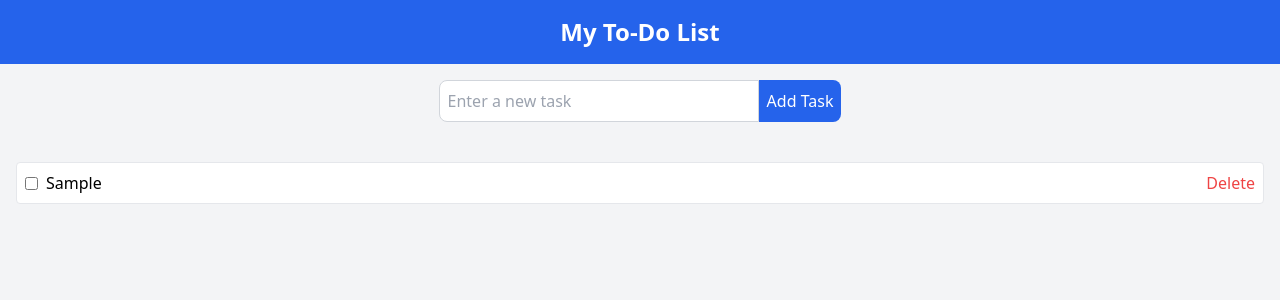
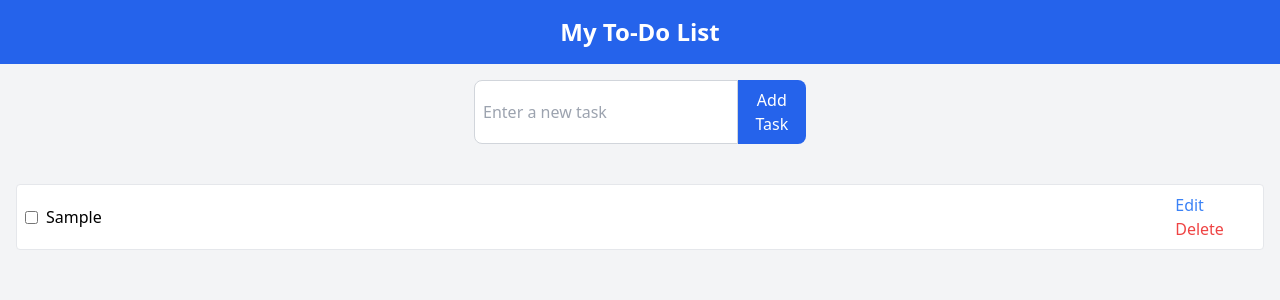
Before and after one commit to raphael-wrld/To-do-App, a React (Vite) app: page / in a window 1280 px wide. Both pictures are taken after typing "Sample" into the empty fields and a click on the button "Add Task". Shown: the top 300 px of the page. Built offline with nearby package versions, Linux system fonts and the light colour scheme.

Commit message:
"Refactor App, TaskInput, TaskItem, and TaskList components to add task editing functionality and input validation"

```diff
--- a/src/App.jsx
+++ b/src/App.jsx
@@ -1,4 +1,3 @@
-// App.jsx
 import React, { useState, useEffect } from 'react'
 import Header from './components/Header'
 import TaskInput from './components/TaskInput'
@@ -10,7 +9,6 @@ function App () {
     return storedTasks ? JSON.parse(storedTasks) : []
   })
 
-  // Save tasks to localStorage whenever the tasks state changes
   useEffect(() => {
     console.log('Saving tasks to localStorage:', tasks)
     localStorage.setItem('tasks', JSON.stringify(tasks))
@@ -41,6 +39,12 @@ function App () {
     setTasks(tasks.filter(task => task.id !== id))
   }
 
+  const updateTask = (id, newText) => {
+    setTasks(
+      tasks.map(task => (task.id === id ? { ...task, text: newText } : task))
+    )
+  }
+
   return (
     <div className='min-h-screen bg-gray-100'>
       <Header />
@@ -49,6 +53,7 @@ function App () {
         tasks={tasks}
         toggleComplete={toggleComplete}
         deleteTask={deleteTask}
+        updateTask={updateTask}
       />
     </div>
   )
--- a/src/components/TaskInput.jsx
+++ b/src/components/TaskInput.jsx
@@ -2,30 +2,40 @@
 import React, { useState } from 'react';
 
 function TaskInput({ addTask }) {
-  const [task, setTask] = useState('');
+    const [task, setTask] = useState('');
+    const [error, setError] = useState(null)
 
   const handleSubmit = (e) => {
     e.preventDefault();
     if (task.trim()) {
       addTask(task);
-      setTask('');  // Clear the input field
+        setTask('');  // Clear the input field
+           setError(null);  // Clear error
+    } else {
+      setError('Task cannot be empty');
     }
   };
 
   return (
-    <form onSubmit={handleSubmit} className="p-4 flex justify-center">
+  <form onSubmit={handleSubmit} className='p-4 flex flex-col items-center'>
+    <div className='flex'>
       <input
-        type="text"
+        type='text'
         value={task}
-        onChange={(e) => setTask(e.target.value)}
-        className="border border-gray-300 p-2 rounded-l-lg w-full max-w-xs"
-        placeholder="Enter a new task"
+        onChange={e => setTask(e.target.value)}
+        className={`border p-2 rounded-l-lg w-full max-w-xs ${
+          error ? 'border-red-500' : 'border-gray-300'
+        }`}
+        placeholder='Enter a new task'
       />
-      <button type="submit" className="bg-blue-600 text-white p-2 rounded-r-lg">
+      <button type='submit' className='bg-blue-600 text-white p-2 rounded-r-lg'>
         Add Task
       </button>
-    </form>
-  );
+    </div>
+    {error && <p className='text-red-500 mt-2'>{error}</p>}
+  </form>
+)
+
 }
 
 export default TaskInput;
--- a/src/components/TaskItem.jsx
+++ b/src/components/TaskItem.jsx
@@ -1,15 +1,47 @@
-//TaskItem.jsx
-import React from 'react'
+import React, { useState } from 'react'
 import PropTypes from 'prop-types'
 
-function TaskItem ({ task, toggleComplete, deleteTask }) {
+function TaskItem ({ task, toggleComplete, deleteTask, updateTask }) {
+  const [isEditing, setIsEditing] = useState(false)
+  const [editTaskText, setEditTaskText] = useState(task.text)
+
+  const handleEdit = () => {
+    setIsEditing(true)
+  }
+
+  const handleSave = () => {
+    updateTask(task.id, editTaskText)
+    setIsEditing(false)
+  }
+
+  const handleCancel = () => {
+    setIsEditing(false)
+    setEditTaskText(task.text)
+  }
+
   return (
     <div
       className={`flex items-center justify-between p-2 my-2 border rounded ${
         task.completed ? 'bg-green-200' : 'bg-white'
       }`}
     >
-      <div className='flex items-center'>
+      {isEditing ? (
+        <div className='flex items-center w-full'>
+          <input
+            type='text'
+            value={editTaskText}
+            onChange={e => setEditTaskText(e.target.value)}
+            className='border p-2 rounded w-full mr-2'
+          />
+          <button onClick={handleSave} className='text-green-500 mr-2'>
+            Save
+          </button>
+          <button onClick={handleCancel} className='text-gray-500'>
+            Cancel
+          </button>
+        </div>
+      ) : (
+        <div className='flex items-center w-full'>
           <input
             type='checkbox'
             checked={task.completed}
@@ -20,9 +52,17 @@ function TaskItem ({ task, toggleComplete, deleteTask }) {
             {task.text}
           </span>
         </div>
+      )}
+      {!isEditing && (
+        <div>
+          <button onClick={handleEdit} className='text-blue-500 mr-2'>
+            Edit
+          </button>
           <button onClick={() => deleteTask(task.id)} className='text-red-500'>
             Delete
           </button>
+        </div>
+      )}
     </div>
   )
 }
@@ -34,7 +74,8 @@ TaskItem.propTypes = {
     completed: PropTypes.bool.isRequired
   }).isRequired,
   toggleComplete: PropTypes.func.isRequired,
-  deleteTask: PropTypes.func.isRequired
+  deleteTask: PropTypes.func.isRequired,
+  updateTask: PropTypes.func.isRequired
 }
 
 export default TaskItem
--- a/src/components/TaskList.jsx
+++ b/src/components/TaskList.jsx
@@ -3,14 +3,7 @@ import React from 'react'
 import PropTypes from 'prop-types'
 import TaskItem from './TaskItem'
 
-/**
- * Component to display a list of tasks
- * @param {Object} props
- * @param {Array} props.tasks - tasks to display
- * @param {Function} props.toggleComplete - callback to toggle task completion
- * @param {Function} props.deleteTask - callback to delete a task
- */
-function TaskList ({ tasks, toggleComplete, deleteTask }) {
+function TaskList ({ tasks, toggleComplete, deleteTask,updateTask }) {
   console.log('Rendering TaskList with tasks:', tasks)
 
   return (
@@ -21,7 +14,8 @@ function TaskList ({ tasks, toggleComplete, deleteTask }) {
             key={task.id}
             task={task}
             toggleComplete={toggleComplete}
-            deleteTask={deleteTask}
+                deleteTask={deleteTask}
+                updateTask={updateTask}
           />
         ))
       ) : (
@@ -40,7 +34,8 @@ TaskList.propTypes = {
     })
   ).isRequired,
   toggleComplete: PropTypes.func.isRequired,
-  deleteTask: PropTypes.func.isRequired
+    deleteTask: PropTypes.func.isRequired,
+  updateTask: PropTypes.func.isRequired,
 }
 
 export default TaskList
```
Lines whose indentation alone changed are shown as unchanged.
